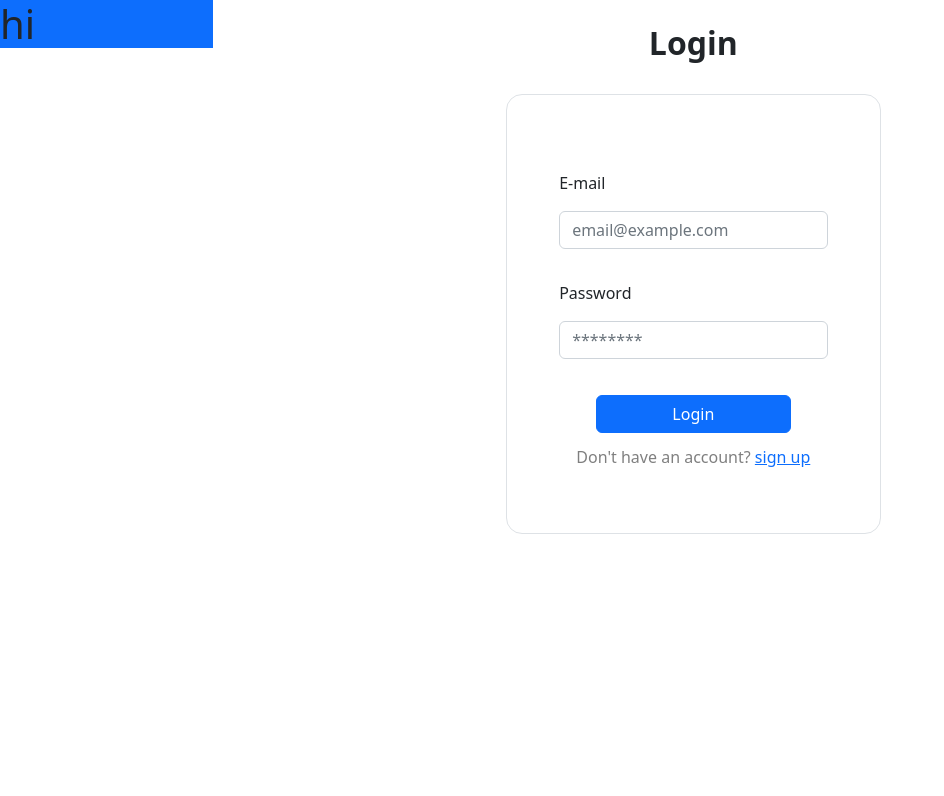
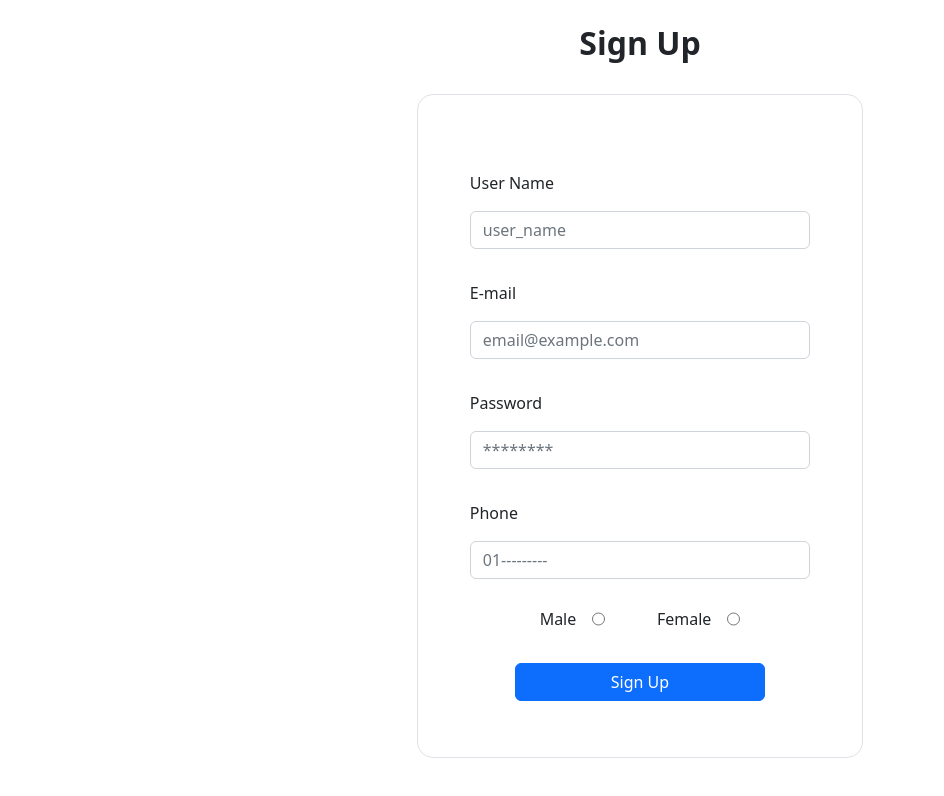
Before and after one commit to Dashboard-MEAN-Project/Front, an Angular app: page /login in a window 1280 px wide. Shown: the top 796 px of the page, without its empty margins (0-944 px from the left). Built offline with nearby package versions, Linux system fonts and the light colour scheme.

Commit message:
i will pushh the signup

```diff
--- a/src/app/app.component.html
+++ b/src/app/app.component.html
@@ -1,3 +1,4 @@
 <!-- <app-input></app-input> -->
 <!-- <app-login></app-login> -->
-<app-dashboard></app-dashboard>
+<!-- <app-dashboard></app-dashboard> -->
+<app-signup></app-signup>
--- a/src/app/app.component.ts
+++ b/src/app/app.component.ts
@@ -4,11 +4,12 @@ import { InputComponent } from './components/input/input.component';
 import { LoginComponent } from './components/login/login.component';
 import { DashboardComponent } from './components/dashboard/dashboard.component';
 import { HomeComponent } from './components/home/home.component';
+import { SignupComponent } from './components/signup/signup.component';
 
 @Component({
   selector: 'app-root',
   standalone: true,
-  imports: [RouterOutlet, InputComponent,LoginComponent,DashboardComponent,HomeComponent],
+  imports: [RouterOutlet, SignupComponent, InputComponent,LoginComponent,DashboardComponent,HomeComponent],
   templateUrl: './app.component.html',
   styleUrl: './app.component.css',
 })
--- /dev/null
+++ b/src/app/components/signup/signup.component.css
@@ -0,0 +1,5 @@
+@media (min-width: 992px){
+    form{
+        width: 40%;
+    }
+}
--- /dev/null
+++ b/src/app/components/signup/signup.component.html
@@ -0,0 +1,59 @@
+
+<div class=" container-md  d-flex flex-column align-items-center h-100 mt-4">
+    <!-- <p class="">welcome to our website</p> -->
+    <h2 class="mb-4 fw-bold ">Sign Up</h2>
+    <form class="border rounded-4 p-5 mt-2 " [formGroup]="signupForm" (submit)="onSubmit($event)">
+        <app-input
+        [controlName]="signupForm.controls['name']"
+        [label]="'User Name'"
+        [placeholder]="'user_name'"
+      ></app-input>
+
+        <app-input
+          [controlName]="signupForm.controls['email']"
+          [label]="'E-mail'"
+          [placeholder]="'email@example.com'"
+        ></app-input>
+
+        <app-input
+          [controlName]="signupForm.controls['password']"
+          [inputType]="'password'"
+          [label]="'Password'"
+          [placeholder]="'********'"
+        ></app-input>
+
+        <app-input
+          [controlName]="signupForm.controls['phone']"
+          [inputType]="'tel'"
+          [label]="'Phone'"
+          [placeholder]="'01---------'"
+        ></app-input>
+
+
+        <!-- <app-input
+        [controlName]="signupForm.controls['gender']"
+        [inputType]="'radio'"
+        [label]="'female'"
+        [placeholder]="''"
+
+      ></app-input> -->
+       <div class="radio d-flex justify-content-around px-5 pt-4 h-75">
+        <div class="male d-flex gap-3 h-75">
+          <label>Male</label>
+          <input type="radio" formControlName="gender" value="male" class="w-75" >
+        </div>
+
+
+        <div class="female d-flex gap-3">
+          <label>Female</label>
+          <input type="radio" formControlName="gender" value="female" >
+        </div>
+
+       </div>
+
+
+        <div class="d-flex justify-content-center mt-4 p-2">
+            <button class="btn btn-primary w-75">Sign Up</button>
+        </div>
+      </form>
+</div>
--- /dev/null
+++ b/src/app/components/signup/signup.component.ts
@@ -0,0 +1,60 @@
+import { Component } from '@angular/core';
+import { FormControl, FormGroup, Validators } from '@angular/forms';
+import { InputComponent } from '../input/input.component';
+import {ReactiveFormsModule}from '@angular/forms';
+import { CommonModule } from '@angular/common';
+// import { AuthService } from '../../services/auth.service';
+import { HttpClient, HttpClientModule } from '@angular/common/http';
+
+
+
+@Component({
+  selector: 'app-signup',
+  standalone: true,
+  imports: [InputComponent, ReactiveFormsModule, CommonModule,HttpClientModule],
+  templateUrl: './signup.component.html',
+  styleUrl: './signup.component.css'
+})
+export class SignupComponent {
+
+  signupForm: FormGroup = new FormGroup({
+
+    name: new FormControl('', [
+      Validators.required,
+      Validators.maxLength(8),
+
+    ]),
+
+    email: new FormControl('', [
+      Validators.required,
+      Validators.email,
+
+    ]),
+    password: new FormControl('', [
+      Validators.required,
+      Validators.minLength(3),
+      Validators.maxLength(30)
+    ]),
+    phone: new FormControl('', [
+      Validators.required,
+      Validators.maxLength(11),
+      Validators.minLength(11),
+
+    ]),
+    gender: new FormControl('', [
+      Validators.required])
+  });
+
+  onSubmit(event: Event) {
+    event.preventDefault();
+    if (this.signupForm.status === 'VALID') {
+      const newUser = {...this.signupForm.value}
+      console.log(newUser);
+
+      // this.authService.login(user)
+    } else {
+      this.signupForm.markAllAsTouched();
+      console.log('not valids');
+    }
+  }
+}
```
Also changed, not shown: 1 other file (tests, documents, lock files or other folders).
